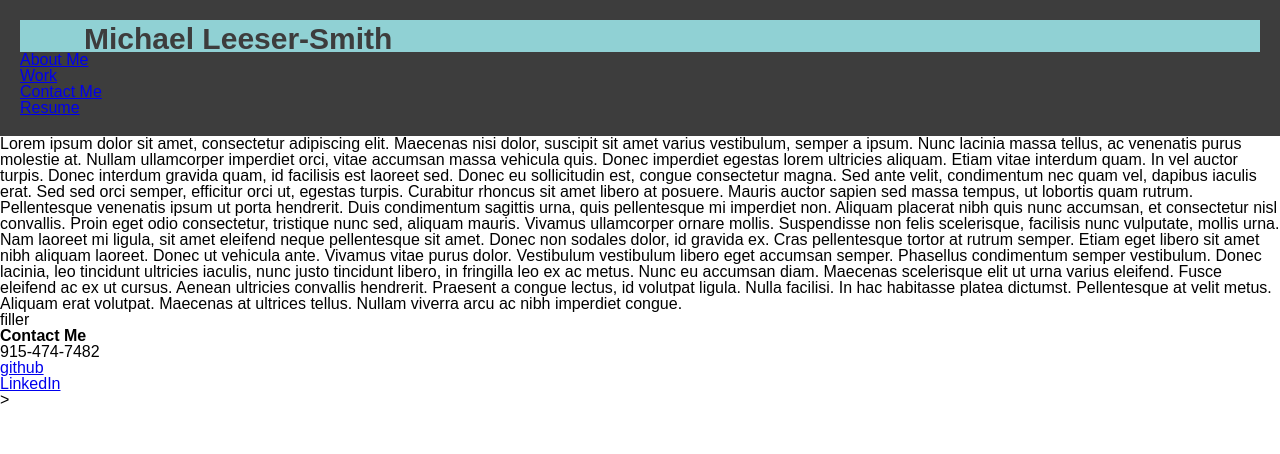
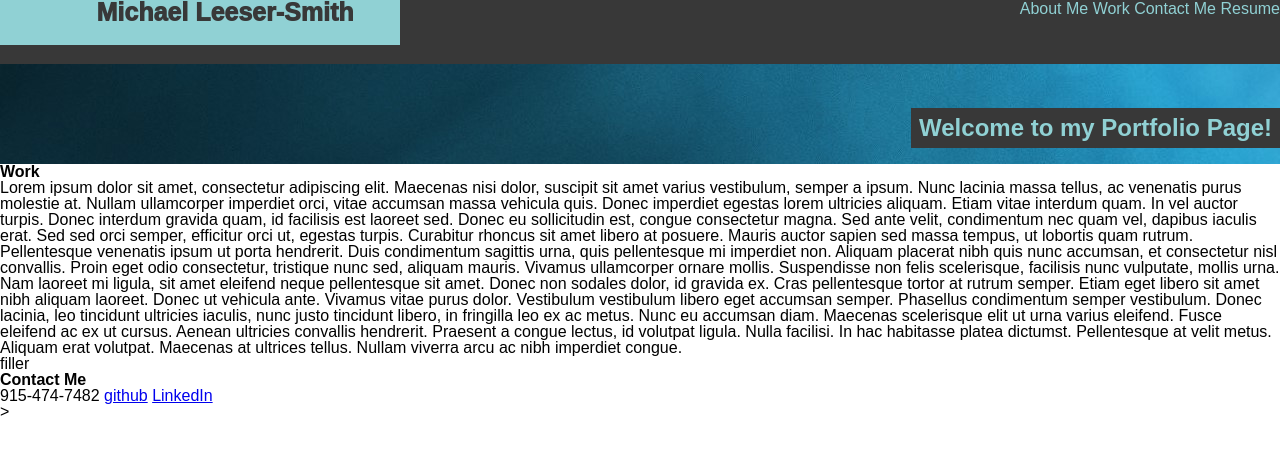
Before and after one commit to mleesers/Portfolio, a plain HTML site: page index.html in a window 1280 px wide. Drawn offline with Linux system fonts and the light colour scheme.

Commit message:
fixed header up

```diff
--- a/index.html
+++ b/index.html
@@ -2,8 +2,8 @@
 <html lang="en">
 
 <head>
-  <meta charset="UTF-8" />
-  <meta name="viewport" content="width=device-width, initial-scale=1.0" />
+  <meta charset="UTF-8">
+  <meta http-equiv="X-UA-Compatible" content="IE=edge">
   <title>Michael Leeser-Smith</title>
   <link rel="stylesheet" href="folder/blank.css">
   <link rel="stylesheet" href="./style.css" />
@@ -13,16 +13,16 @@
   <nav>
     <ul>
       <li>
-        <a href="#About-Me">About Me</a>
+        <a href="#About-Me" class="links">About Me</a>
       </li>
       <li>
-        <a href="#Work">Work</a>
+        <a href="#Work" class="links">Work</a>
       </li>
       <li>
-        <a href="#Contact-Me">Contact Me</a>
+        <a href="#Contact-Me" class="links">Contact Me</a>
       </li>
       <li>
-        <a href="folder/Resume1.docx">Resume</a>
+        <a href="folder/Resume1.docx" class="links">Resume</a>
       </li>
   </ul>
   </nav>
@@ -30,10 +30,14 @@
 </header>
 
 <body>
+  <div class="headImage">
+    <img src="./folder/header_blue_background.jpg">
+    <h2 id="Welcome">Welcome to my Portfolio Page!</h2>
+  </div>
   <article>
     <section id = "About-Me">
 
-
+      <h1>Work</h1>
 
       <p>Lorem ipsum dolor sit amet, consectetur adipiscing elit. Maecenas nisi dolor, suscipit sit amet varius vestibulum, semper a ipsum. Nunc lacinia massa tellus, ac venenatis purus molestie at. Nullam ullamcorper imperdiet orci, vitae accumsan massa vehicula quis. Donec imperdiet egestas lorem ultricies aliquam. Etiam vitae interdum quam. In vel auctor turpis. Donec interdum gravida quam, id facilisis est laoreet sed. Donec eu sollicitudin est, congue consectetur magna. Sed ante velit, condimentum nec quam vel, dapibus iaculis erat. Sed sed orci semper, efficitur orci ut, egestas turpis.
 
--- a/style.css
+++ b/style.css
@@ -1,41 +1,49 @@
-:root {
-    --dark-accent: #3D3D3D;
-    --light-accent: #90d1d4;
-    --light-accent-secondary: #23495f;
-    --h1tag-size: 2.5rem; /* header, and article topics throughout the page */
-    --right-margin: 5vw; /* page margin to make more uniform */
-    --left-margin: 7vw; /* body content margin to make more uniform */
-    --border-line-width: 0.2rem; /* small accent border lines across page */
-  }
+header{
+    background: #383838;
+    display: flex;
+    justify-content: space-between;
+    height:4rem;
+    text-align:center;
 
-header{
-    background-color: #3D3D3D;
-    padding:20px;
 }
 header > h1{
-    background: #90d1d4;
-    ;
-    color:#3D3D3D;
-    font-size:30px;
-    height: 2rem;
-    padding: .5vh 1vw 1vh var(--right-margin)
+    background-color: #90d1d4;
+    padding-left: 50px;
+    width:400px;
+    color:#383838;
+    font-weight:950;
+    font-size:25px;
+    height: 3rem;
+    height:70%;
+    display:inline;
 }
-ul.tophead{
+.links{
     list-style-type: none;
-    padding: 0;
-    margin:0;
-    text-align: right;
-
+    text-decoration:none;
+    color:#90d1d4;
+    content: "";
+    display: inline-block;
+    height: 100%;
+    vertical-align: middle;
 }
-li.list{
-    display:inline-block;
-    text-decoration:none;
-    color:#3D3D3D
+li{
+    display: inline-block;
 }
-
-img.headerimage{
+.headImage{
+    height: 100px;
+    width: 100%;
+    overflow: hidden;
+    position:relative;
+}
+h2{
+    font-size: 1.5rem;
+    padding: .25rem;
+    color: #90d1d4;
+    background-color: #383838;
     display: flex;
-    align-items: stretch;
-    width: 100%;
-    height: 10rem;
+    justify-content: right;
+    padding: .5rem;
+    position: absolute;
+    bottom: 2vh;
+    right: 0;
 }
```
Also changed, not shown: folder/Background-Header-1.jpg, folder/header_IMAGE.png (added), folder/header_blue_background.jpg (added).
